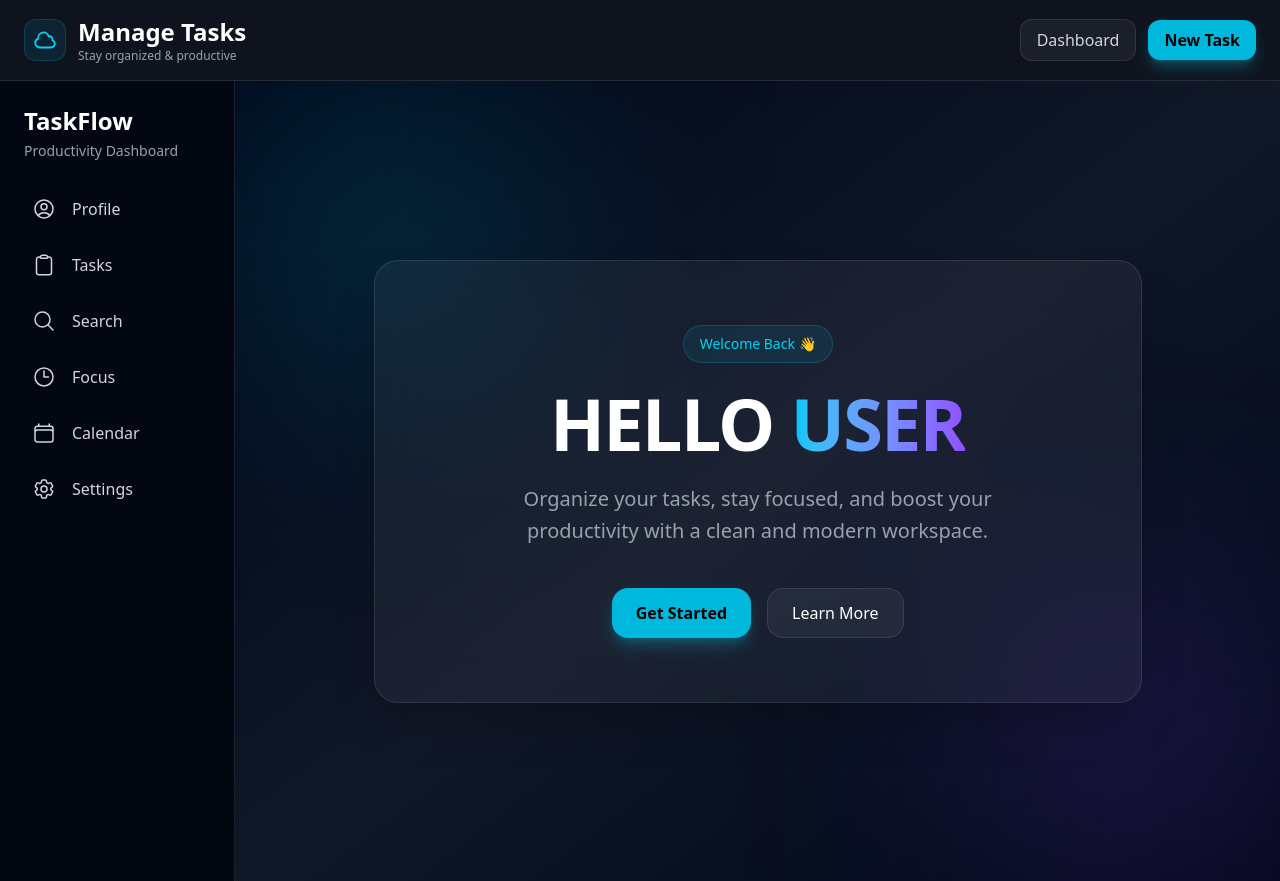
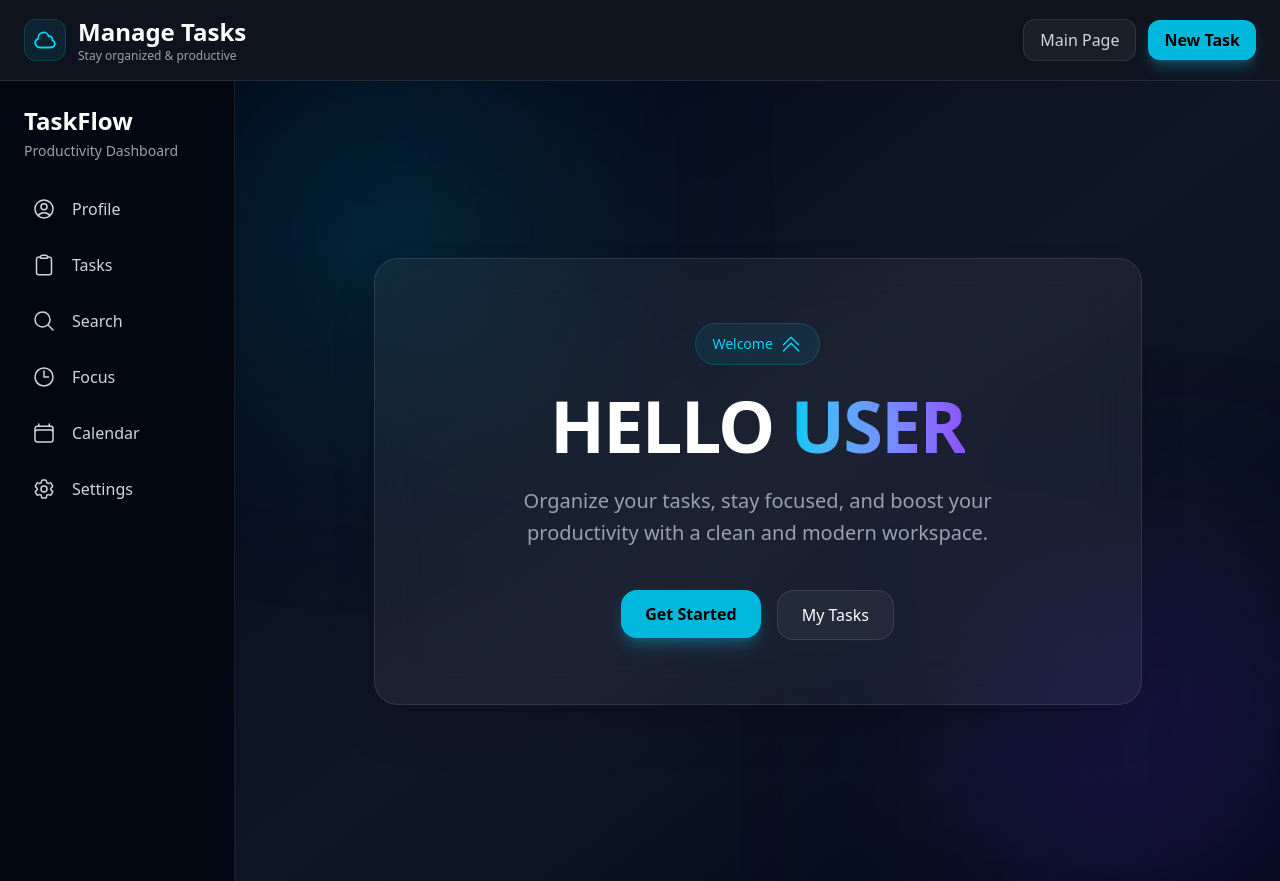
Before and after one commit to VibelessYoung/TaskManager, a Next.js app: page / in a window 1280 px wide. Built offline with nearby package versions, Linux system fonts and the light colour scheme.

Commit message:
add changes to header and main page

```diff
--- a/app/components/Header.js
+++ b/app/components/Header.js
@@ -1,6 +1,7 @@
 "use client";
 import React, { useState } from "react";
 import Modal from "./Modal";
+import Link from "next/link";
 
 function Header() {
   const [isOpen, setIsOpen] = useState(false);
@@ -39,10 +40,11 @@
 
           {/* Right Side */}
           <div className="flex items-center gap-3">
-            <button className="hidden md:flex px-4 py-2 rounded-xl bg-white/5 hover:bg-white/10 border border-white/10 text-gray-300 transition-all duration-300">
-              Dashboard
-            </button>
-
+            <Link href={"/"}>
+              <button className="hidden md:flex px-4 py-2 rounded-xl bg-white/5 hover:bg-white/10 border border-white/10 text-gray-300 transition-all duration-300">
+                Main Page
+              </button>
+            </Link>
             <button
               onClick={() => setIsOpen(true)}
               className="px-4 py-2 rounded-xl bg-cyan-500 text-black font-semibold hover:scale-105 transition-all duration-300 shadow-lg shadow-cyan-500/30"
--- a/app/page.js
+++ b/app/page.js
@@ -1,4 +1,5 @@
 "use client";
+import Link from "next/link";
 import { useEffect, useState } from "react";
 
 export default function Home() {
@@ -20,7 +21,28 @@
       <section className="relative z-10 flex flex-col items-center justify-center min-h-screen px-6">
         <div className="backdrop-blur-xl bg-white/5 border border-white/10 rounded-3xl p-10 md:p-16 shadow-2xl text-center max-w-3xl w-full">
           <span className="inline-block px-4 py-2 rounded-full bg-cyan-500/10 border border-cyan-400/20 text-cyan-400 text-sm font-medium mb-6">
-            Welcome Back 👋
+          <div className="flex gap-1.5 items-center justify-center">
+            Welcome{" "}
+            <svg
+              xmlns="http://www.w3.org/2000/svg"
+              fill="none"
+              viewBox="0 0 24 24"
+              strokeWidth={1.5}
+              stroke="currentColor"
+              className="size-6"
+            >
+              <path
+                strokeLinecap="round"
+                strokeLinejoin="round"
+                d="m4.5 18.75 7.5-7.5 7.5 7.5"
+              />
+              <path
+                strokeLinecap="round"
+                strokeLinejoin="round"
+                d="m4.5 12.75 7.5-7.5 7.5 7.5"
+              />
+            </svg>
+            </div>
           </span>
 
           <h1 className="text-5xl md:text-7xl font-black tracking-tight text-white mb-6">
@@ -37,13 +59,16 @@
           </p>
 
           <div className="flex flex-col sm:flex-row gap-4 justify-center mt-10">
-            <button className="px-6 py-3 rounded-2xl bg-cyan-500 hover:bg-cyan-400 text-black font-bold transition-all duration-300 hover:scale-105 shadow-lg shadow-cyan-500/30">
-              Get Started
-            </button>
-
-            <button className="px-6 py-3 rounded-2xl border border-white/10 bg-white/5 hover:bg-white/10 text-white transition-all duration-300">
-              Learn More
-            </button>
+            <Link href={"/profile"}>
+              <button className="px-6 py-3 rounded-2xl bg-cyan-500 hover:bg-cyan-400 text-black font-bold transition-all duration-300 hover:scale-105 shadow-lg shadow-cyan-500/30">
+                Get Started
+              </button>
+            </Link>
+            <Link href={"tasks"}>
+              <button className="px-6 py-3 rounded-2xl border border-white/10 bg-white/5 hover:bg-white/10 text-white transition-all duration-300">
+                My Tasks
+              </button>
+            </Link>
           </div>
         </div>
       </section>
```
